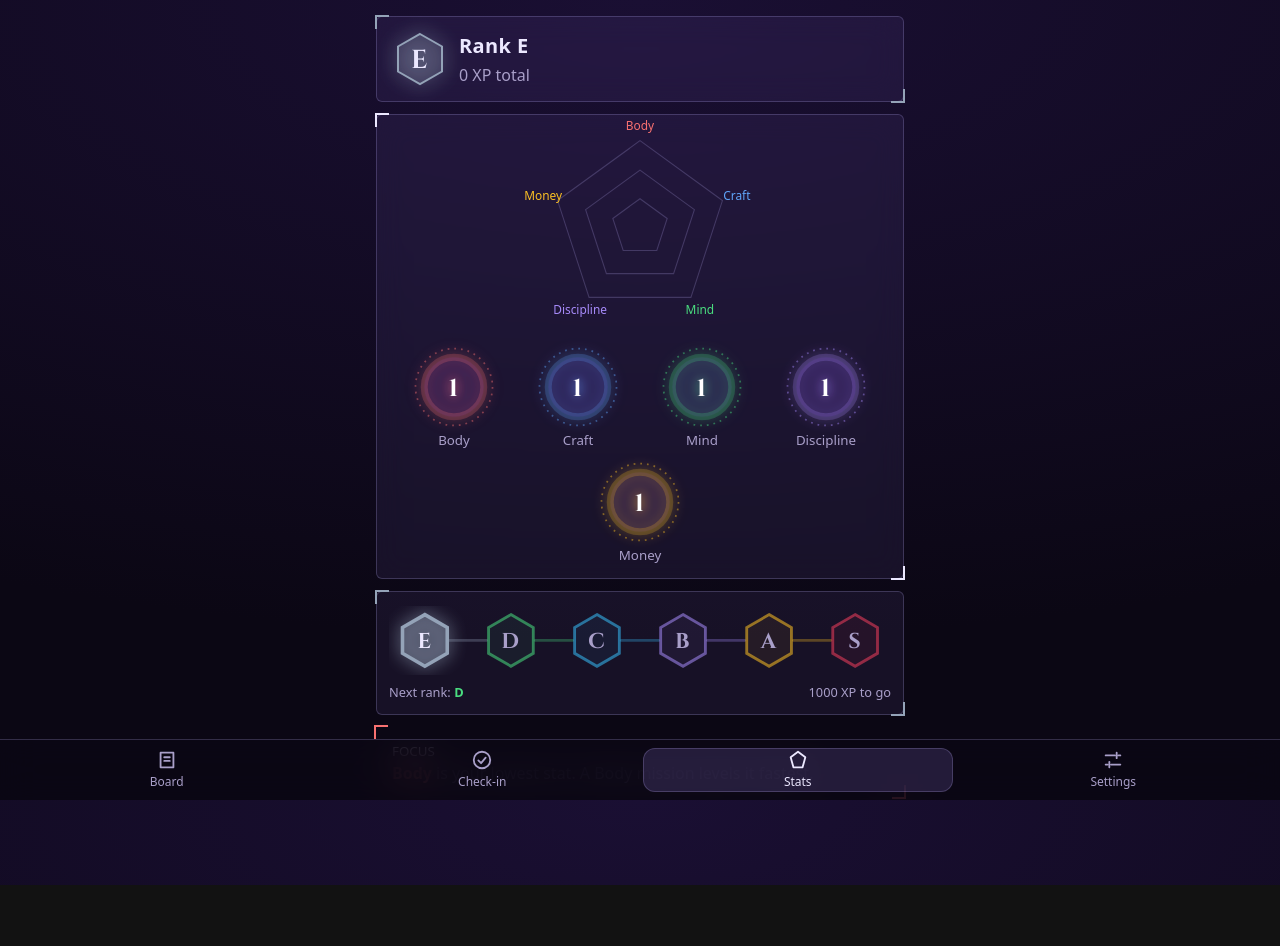
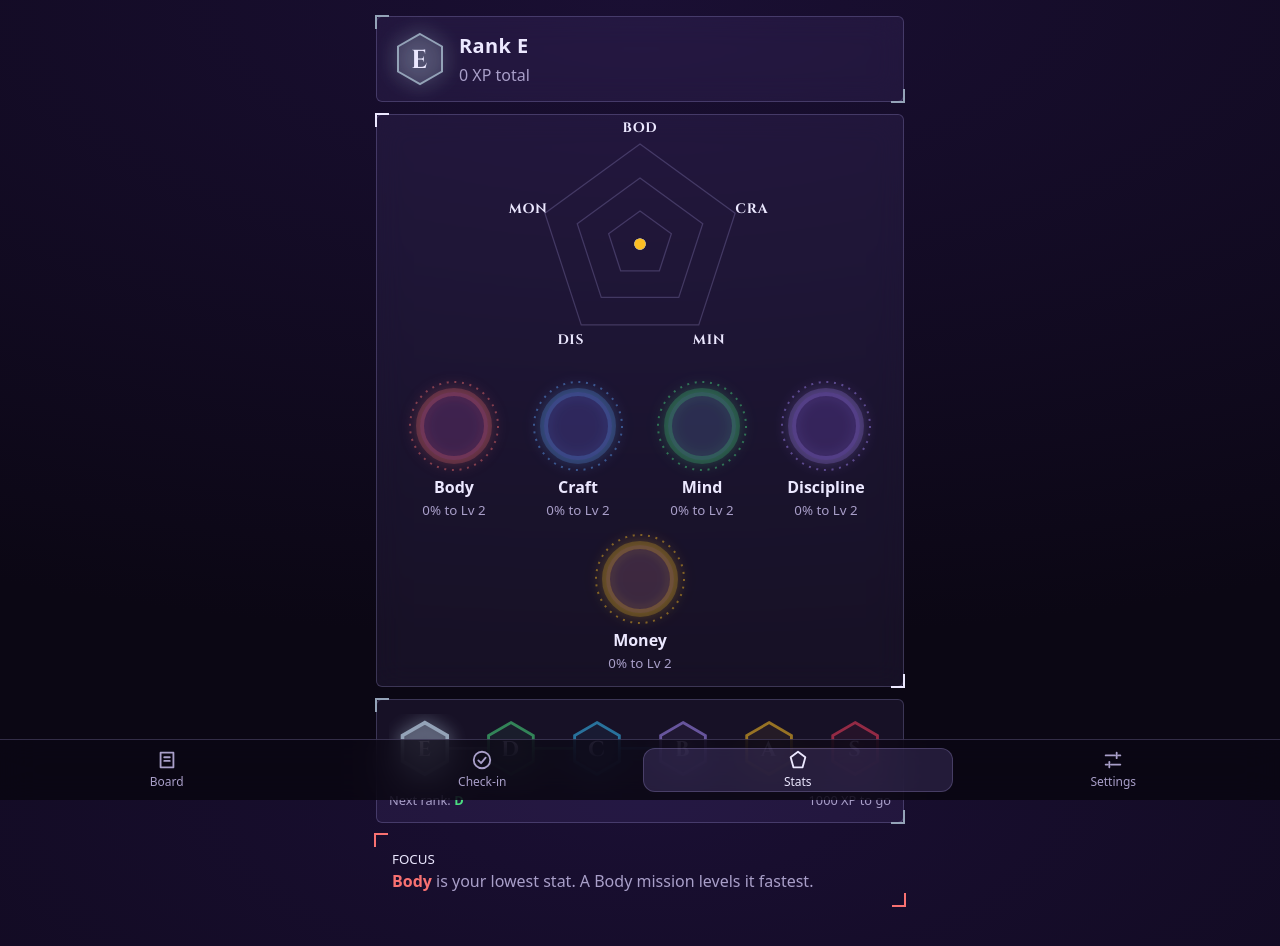
Before and after one commit to bhdang04/life-rpg, a React (Vite) app: page / in a window 1280 px wide. Both pictures are taken after a click on the button "Stats". Shown: the top 946 px of the page. Before the commit the page ends 885 px from the top, so only its background shows below. Built offline with nearby package versions, Linux system fonts and the light colour scheme.

Commit message:
Stats: dot radar, plain rings with name and percent to next level

```diff
--- a/src/screens/Stats.tsx
+++ b/src/screens/Stats.tsx
@@ -18,14 +18,18 @@ const point = (i: number, r: number) => {
 function Radar({ xp }: { xp: number[] }) {
   const top = Math.max(100, ...xp)
   return (
-    <svg viewBox="-20 0 240 200" width="100%" style={{ maxWidth: 260, display: 'block', margin: '0 auto' }} role="img" aria-label={`Stat shape: ${STATS.map((s, i) => `${s.name} ${xp[i]} XP`).join(', ')}`}>
+    <svg viewBox="-20 0 240 200" width="100%" style={{ maxWidth: 300, display: 'block', margin: '0 auto' }} role="img" aria-label={`Stat shape: ${STATS.map((s, i) => `${s.name} ${xp[i]} XP`).join(', ')}`}>
       {[0.33, 0.66, 1].map((k) => (
         <polygon key={k} points={STATS.map((_, i) => point(i, R * k)).join(' ')} fill="none" stroke="var(--border)" />
       ))}
-      <polygon points={xp.map((v, i) => point(i, R * (v / top))).join(' ')} fill="var(--accent)" fillOpacity="0.3" stroke="var(--accent)" strokeWidth="2" strokeLinejoin="round" />
+      <polygon points={xp.map((v, i) => point(i, R * (v / top))).join(' ')} fill="rgba(167,139,250,0.35)" stroke="#c4b5fd" strokeWidth="2" strokeLinejoin="round" style={{ filter: 'drop-shadow(0 0 8px #a78bfa)' }} />
+      {STATS.map((s, i) => {
+        const [x, y] = point(i, R * (xp[i] / top)).split(',')
+        return <circle key={s.id} cx={x} cy={y} r="4.5" fill={s.color} />
+      })}
       {STATS.map((s, i) => {
         const [x, y] = point(i, R + 14).split(',')
-        return <text key={s.id} x={x} y={Number(y) + 4} textAnchor="middle" fontSize="11" fill={s.color}>{s.name}</text>
+        return <text key={s.id} x={x} y={Number(y) + 4} textAnchor="middle" className="display" fontSize="11" fontWeight="700" fill="#ece8ff">{s.name.slice(0, 3).toUpperCase()}</text>
       })}
     </svg>
   )
@@ -64,8 +68,9 @@ export function Stats({ state, onChange, onCheckIn }: Props) {
             const { level, into, need } = levelProgress(state.statXp[st.id])
             return (
               <button key={st.id} className="tile" onClick={() => setOpen(st.id)} aria-label={`${st.name} details`}>
-                <Ring level={level} pct={into / need} color={st.color} label={`${st.name} level ${level}, ${into} of ${need} XP`} size={84} />
-                <small>{st.name}</small>
+                <Ring level="" pct={into / need} color={st.color} label={`${st.name} level ${level}, ${into} of ${need} XP`} size={96} />
+                <strong>{st.name}</strong>
+                <small>{Math.round((into / need) * 100)}% to Lv {level + 1}</small>
               </button>
             )
           })}
```
